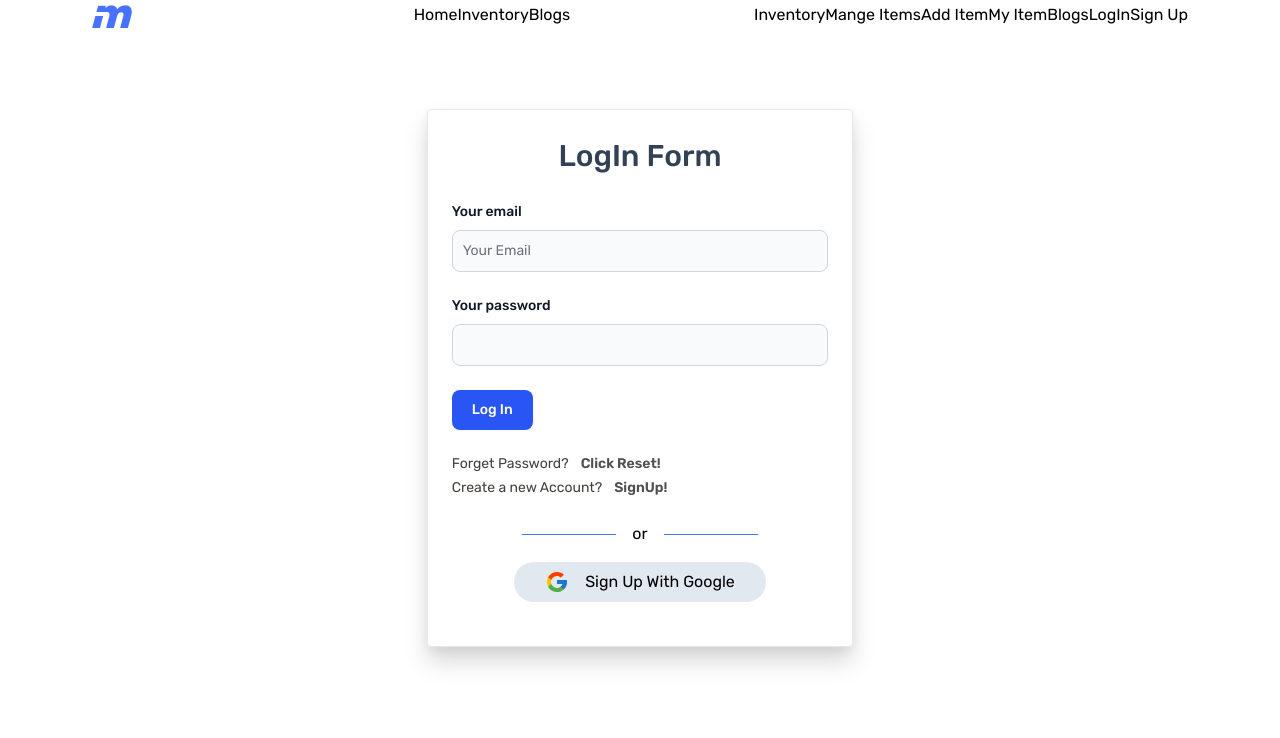
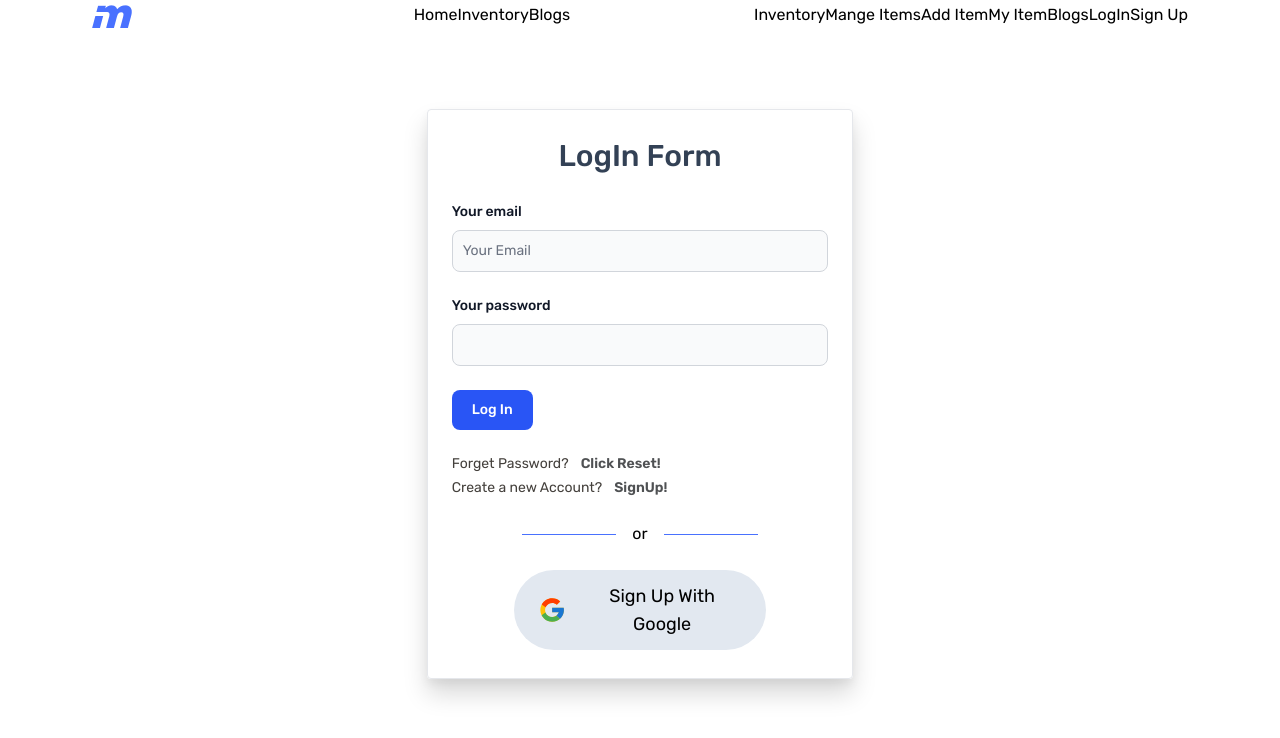
Before and after one commit to NishatFariza/motors-car-client, a React (Create React App) app: page /logIn in a window 1280 px wide. Shown: the top 738 px of the page. Built offline with nearby package versions, Linux system fonts and the light colour scheme.

Commit message:
social sign up component add

```diff
--- a/src/pages/Auth/LogIn/LogIn.jsx
+++ b/src/pages/Auth/LogIn/LogIn.jsx
@@ -2,6 +2,7 @@ import React from "react";
 import { Link } from "react-router-dom";
 import "./LogIn.css";
 import { FcGoogle } from "react-icons/fc";
+import SocialLogIn from "../SocialLogIn/SocialLogIn";
 
 const LogIn = () => {
   return (
@@ -61,17 +62,12 @@ const LogIn = () => {
           </Link>
         </p>
       </div>
-      <div className="flex justify-center items-center">
+      <div className="flex justify-center items-center my-6">
         <div className="form-divider w-3/12"></div>
         <p className="md:mx-4 mx-2">or</p>
         <div className="form-divider w-3/12"></div>
       </div>
-      <div className="my-4">
-        <button className="bg-slate-200 w-8/12 mx-auto py-2 px-6 flex justify-center items-center rounded-full google-btn">
-          <FcGoogle className="mr-4 text-2xl"></FcGoogle>
-          Sign Up With Google
-        </button>
-      </div>
+      <SocialLogIn />
     </div>
   );
 };
--- a/src/pages/Auth/SignUp/SignUp.jsx
+++ b/src/pages/Auth/SignUp/SignUp.jsx
@@ -1,9 +1,10 @@
 import React, { useState } from "react";
 import { Link } from "react-router-dom";
 import "./SignUp.css";
-import { FcGoogle } from "react-icons/fc";
 import { useCreateUserWithEmailAndPassword } from "react-firebase-hooks/auth";
 import auth from "../../../firebase.init";
+import { toast } from "react-toastify";
+import SocialLogIn from "../SocialLogIn/SocialLogIn";
 
 const SignUp = () => {
   const [email, setEmail] = useState();
@@ -16,7 +17,15 @@ const SignUp = () => {
   const [createUserWithEmailAndPassword, user, loading, UserError] =
     useCreateUserWithEmailAndPassword(auth);
 
-  //get user data
+  //handle error
+  if (error) {
+    toast(error.massage);
+    console.log(error);
+  }
+
+
+
+  //get user data email and password
   const handleEmailBlur = (event) => {
     setEmail(event.target.value);
   };
@@ -151,7 +160,7 @@ const SignUp = () => {
           type="submit"
           className="text-white  font-medium rounded-lg text-sm w-full sm:w-auto px-5 py-2.5 text-center form-btn form-btn"
         >
-          Sign In
+          Sign Up
         </button>
       </form>
       <div className="my-6">
@@ -167,12 +176,7 @@ const SignUp = () => {
         <p className="md:mx-4 mx-2">or</p>
         <div className="form-divider w-3/12"></div>
       </div>
-      <div>
-        <button className="bg-slate-200 md:w-8/12 mx-auto md:py-3 py-2 px-5 md:px-6 flex justify-center items-center rounded-full google-btn md:text-lg text-sm ">
-          <FcGoogle className="mr-4 md:text-3xl text-lg"></FcGoogle>
-          Sign Up With Google
-        </button>
-      </div>
+      <SocialLogIn/>
     </div>
   );
 };
--- /dev/null
+++ b/src/pages/Auth/SocialLogIn/SocialLogIn.jsx
@@ -0,0 +1,15 @@
+import React from "react";
+import { FcGoogle } from "react-icons/fc";
+
+const SocialLogIn = () => {
+  return (
+    <div>
+      <button className="bg-slate-200 md:w-8/12 mx-auto md:py-3 py-2 px-5 md:px-6 flex justify-center items-center rounded-full google-btn md:text-lg text-sm ">
+        <FcGoogle className="mr-4 md:text-3xl text-lg"></FcGoogle>
+        Sign Up With Google
+      </button>
+    </div>
+  );
+};
+
+export default SocialLogIn;
```
